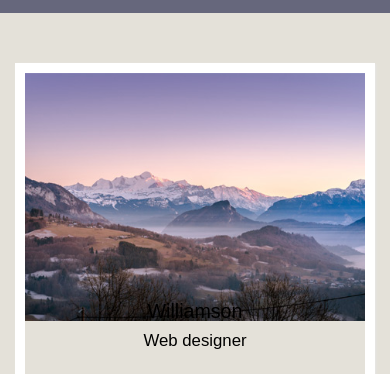
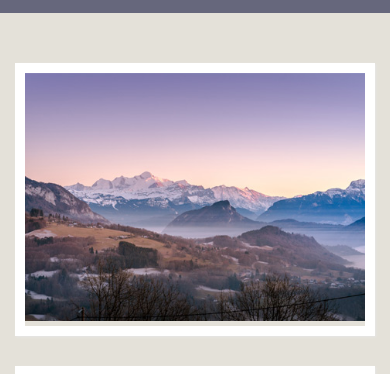
Before and after one commit to 123Reyna/css-Imitation-learning, a plain HTML site: page css-imitation/html/image-hove.html in a window 390 px wide. Shown: the part 723-1097 px from the top of the page. Drawn offline with Linux system fonts and the light colour scheme.

Commit message:
image-hover

```diff
--- a/css-imitation/css/material/image-hover.css
+++ b/css-imitation/css/material/image-hover.css
@@ -43,25 +43,18 @@
     transform: scale(3);
 }
 
-.box .box-content{
-  transform:translateY(-50%) scale(1)
-}
-
-/*
-
-
 .box .box-content {
+    position  : absolute;
     color     : #fff;
     width     : 100%;
-    transform : translateY(-50%) scale(0);
-    position  : absolute;
     top       : 50%;
     left      : 0;
     transition: all 0.4s linear;
+    transform : translateY(-50%) scale(0);
 }
 
 .box:hover .box-content {
-    transform: translateY(-50%) scale(1);
+    transform: translateY(-50%) scale(1)
 }
 
 .box .title {
@@ -71,6 +64,7 @@
     text-transform: uppercase;
     margin        : 0;
 }
+
 
 .box .post {
     font-size     : 16px;
@@ -93,6 +87,7 @@
     transform : scale(1.3);
     transition: all 0.3s ease 0.4s;
 }
+
 
 .box:hover .icon li {
     opacity  : 1;
@@ -119,6 +114,25 @@
     color           : #fff;
     background-color: #11998e;
     box-shadow      : 0 0 5px #000;
+
+}
+
+
+@media only screen and (max-width:990px) {
+    .box {
+        margin: 0 0 30px;
+    }
+}
+/*
+
+
+
+
+
+.box .icon li a:hover {
+    color           : #fff;
+    background-color: #11998e;
+    box-shadow      : 0 0 5px #000;
 }
 
 @media only screen and (max-width:990px) {
```
